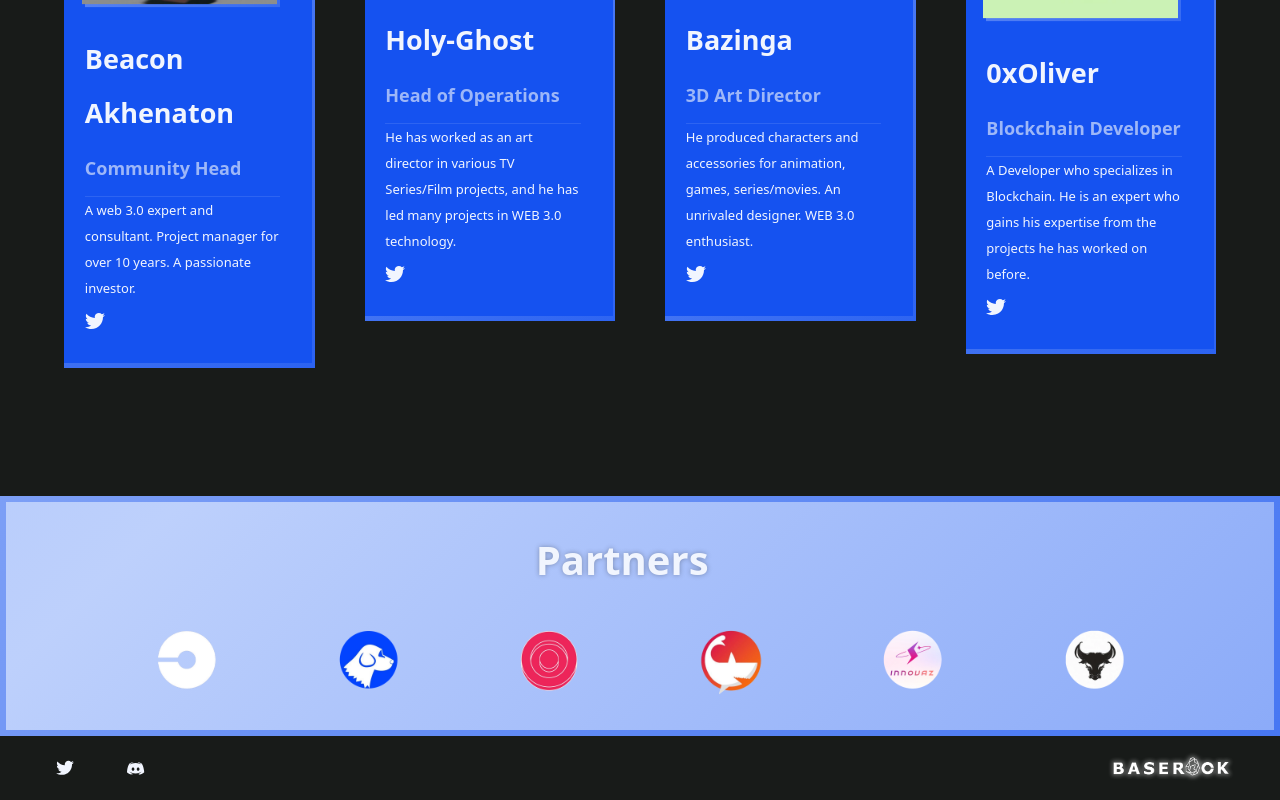
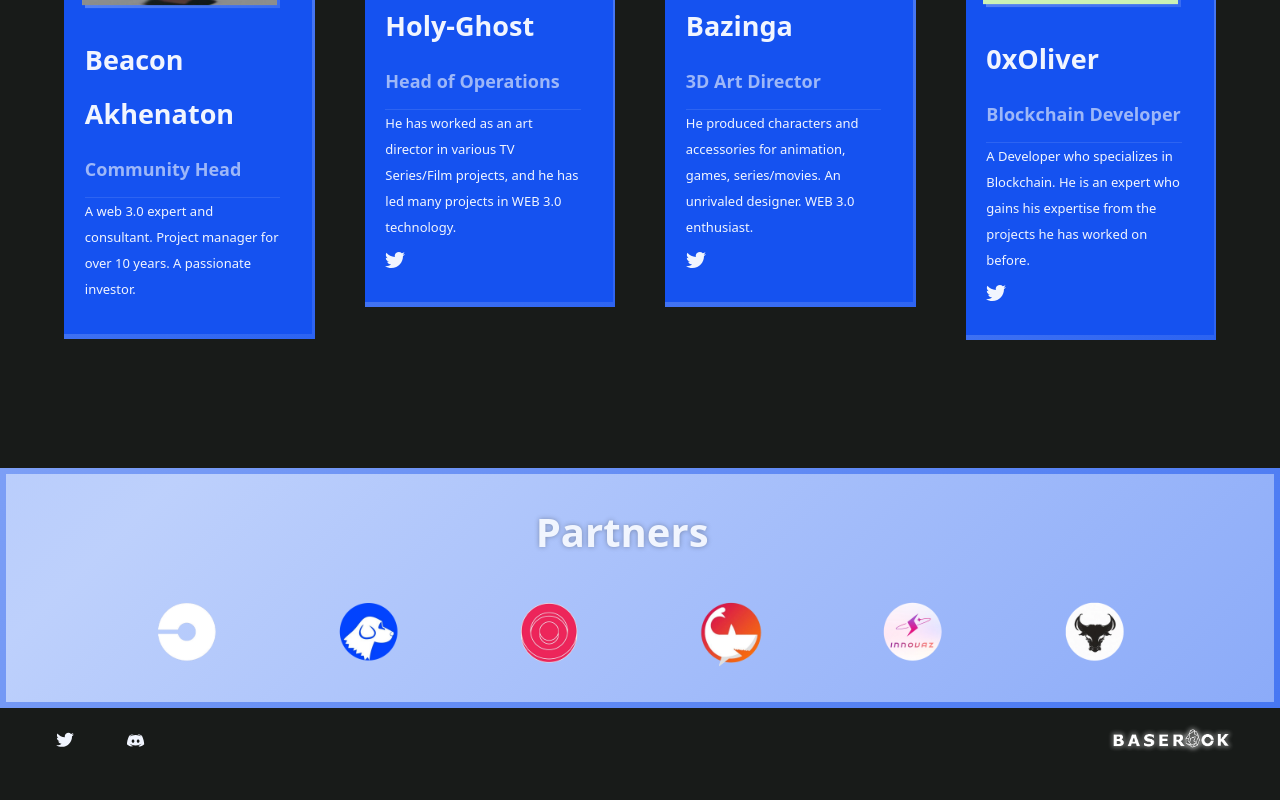
Before and after one commit to Rockinbase/baserocks-nft, a React (Vite) app: page / in a window 1280 px wide. Shown: the part 2787-3587 px from the top of the page. After the commit the page ends 3559 px from the top, so only its background shows below. Built offline with nearby package versions, Linux system fonts and the light colour scheme; what @web3modal/ethereum, wagmi would draw is missing.

Commit message:
tw remove

```diff
--- a/src/Components/Team.jsx
+++ b/src/Components/Team.jsx
@@ -18,13 +18,6 @@ const Team = () => {
             A web 3.0 expert and consultant. Project manager for over 10 years.
             A passionate investor.
           </div>
-          <a
-            target="_blank"
-            rel="noopener noreferrer"
-            href="https://twitter.com/etheroin"
-          >
-            <TwitterLogo className="fill-white" />
-          </a>
         </div>
       </div>
       <div className="bg-grad2 flex h100 w100">
--- a/src/index.css
+++ b/src/index.css
@@ -164,6 +164,7 @@ h4 {
   transition: all 0.2s ease-in-out;
 }
 .mint-button:hover {
+  cursor: not-allowed;
   background-color: var(--blue);
   color: var(--white);
 }
```
